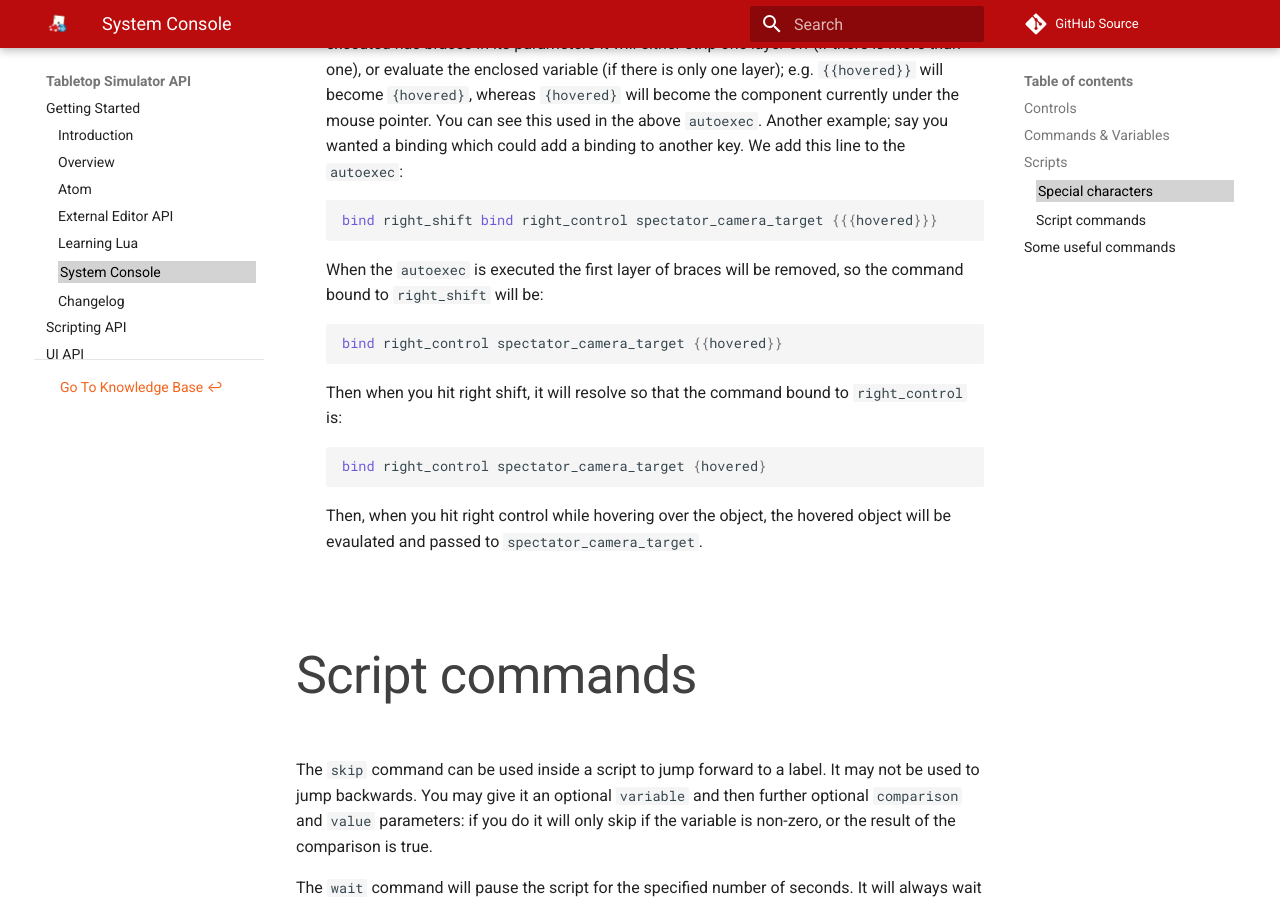
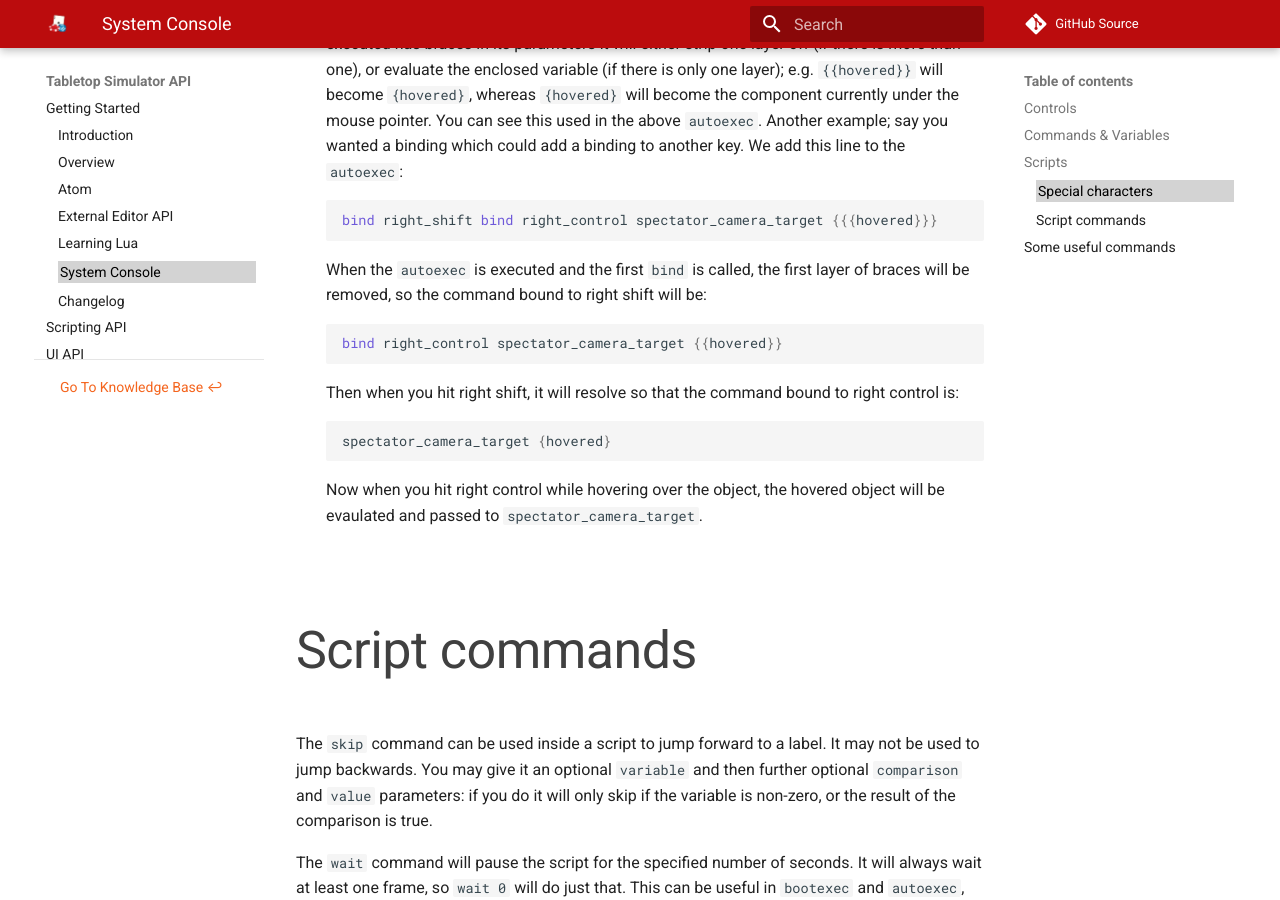
Before and after one commit to Berserk-Games/Tabletop-Simulator-API, an MkDocs documentation site: the page built from docs/systemconsole.md, in a window 1280 px wide and 900 px high, scrolled down 3754 px. Built offline with MkDocs 1.6.1 and Material for MkDocs 9.7.7, drawn with Linux system fonts in a browser that asks for light colours; comment, search, counter and statistics services are not loaded; old or Windows-style settings are respelled for this version of MkDocs.

Commit message:
Update systemconsole.md

````diff
--- a/docs/systemconsole.md
+++ b/docs/systemconsole.md
@@ -97,15 +97,15 @@ ui_button 3 600 -60 cam_load 3
 ``` bash
 bind right_shift bind right_control spectator_camera_target {{{hovered}}}
 ```
-When the `autoexec` is executed the first layer of braces will be removed, so the command bound to `right_shift` will be:
+When the `autoexec` is executed and the first `bind` is called, the first layer of braces will be removed, so the command bound to right shift will be:
 ``` bash
 bind right_control spectator_camera_target {{hovered}}
 ```
-Then when you hit right shift, it will resolve so that the command bound to `right_control` is:
+Then when you hit right shift, it will resolve so that the command bound to right control is:
 ``` bash
-bind right_control spectator_camera_target {hovered}
+spectator_camera_target {hovered}
 ```
-Then, when you hit right control while hovering over the object, the hovered object will be evaulated and passed to `spectator_camera_target`.
+Now when you hit right control while hovering over the object, the hovered object will be evaulated and passed to `spectator_camera_target`.
 
 
 ### Script commands
````
